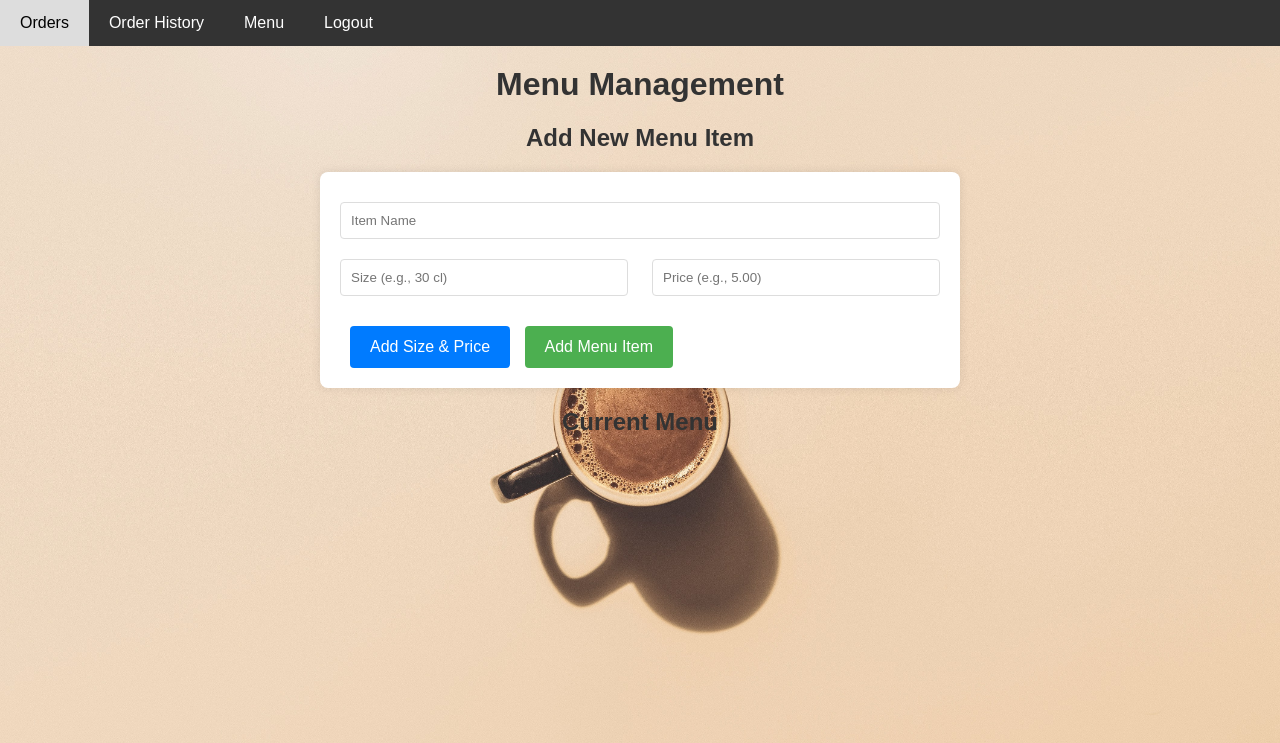
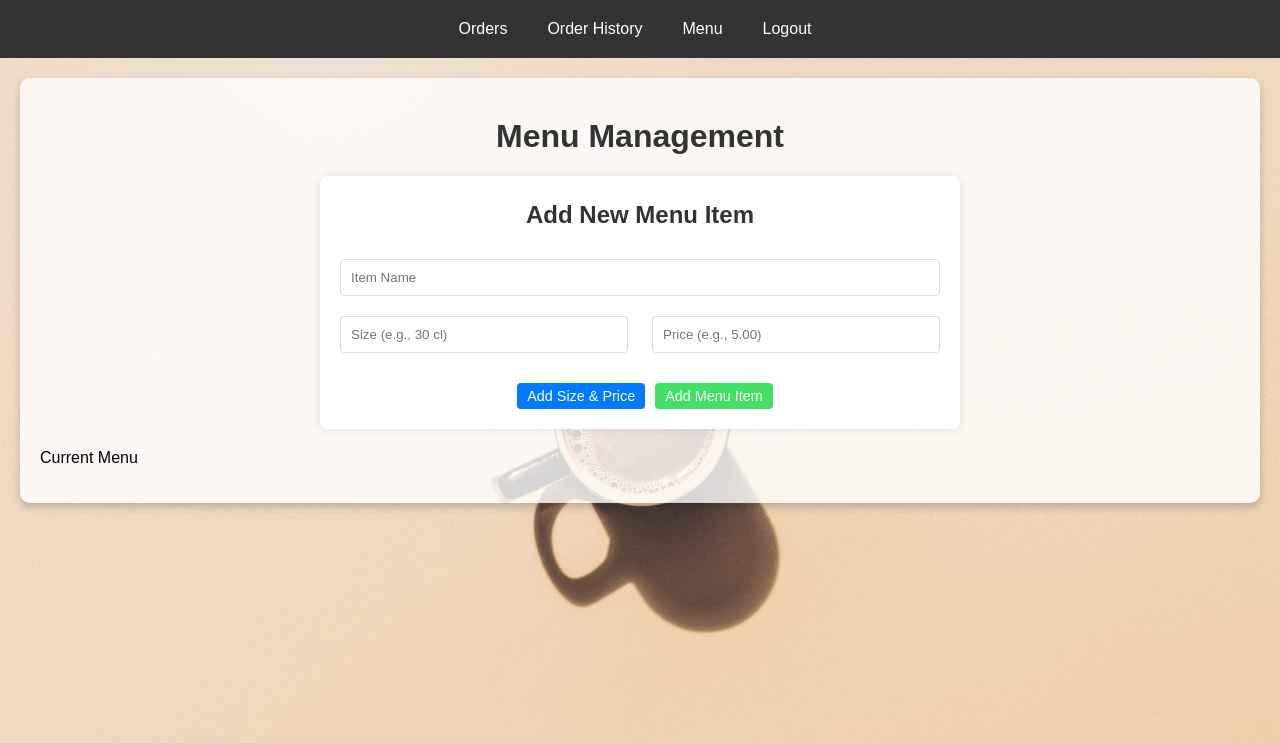
Before and after one commit to mohamed-622/Alx-Portfolio-JavaManager, a Flask app: page /menu in a window 1280 px wide. Shown: the top 743 px of the page. Run offline with Flask 3, Linux system fonts and the light colour scheme; the visitor is signed in with stand-in values (Sample User, id 1); data that the repository does not hold is empty.

Commit message:
menu page styled

```diff
--- a/app/static/css/pages/menu.css
+++ b/app/static/css/pages/menu.css
@@ -8,38 +8,45 @@ body {
     padding: 0;
 }
 
-/* Navbar Styles */
-.navbar {
+/* Navbar Styling */
+.nav-bar {
+    display: flex;
+    justify-content: center;
+    /* Centers the navbar items horizontally */
+    align-items: center;
+    /* Centers the navbar items vertically */
     background-color: #333;
-    overflow: hidden;
+    padding: 10px;
 }
-
-.navbar a {
-    float: left;
-    display: block;
+.nav-bar a {
     color: white;
-    text-align: center;
-    padding: 14px 20px;
     text-decoration: none;
+    padding: 10px 15px;
+    margin-right: 10px;
+    border-radius: 5px;
+    transition: background-color 0.3s;
 }
-
-.navbar a:hover {
-    background-color: #ddd;
-    color: black;
+.nav-bar a:hover {
+    background-color: #575757;
+}
+.content {
+    margin: 20px;
+    padding: 20px;
+    background: rgba(255, 255, 255, 0.8);
+    border-radius: 10px;
+    box-shadow: 0 4px 8px rgba(0, 0, 0, 0.2);
 }
 
 /* Content Area Styles */
-h1,
-h2 {
+h1, h2 {
     color: #333;
     text-align: center;
+    margin-top: 5px;
 }
-
 h1 {
     margin-top: 20px;
     font-size: 2rem;
 }
-
 h2 {
     font-size: 1.5rem;
 }
@@ -64,28 +71,6 @@ form input[type="number"] {
     box-sizing: border-box;
 }
 
-form button {
-    background-color: #4CAF50;
-    color: white;
-    padding: 12px 20px;
-    border: none;
-    border-radius: 4px;
-    cursor: pointer;
-    font-size: 1rem;
-}
-
-form button[type="button"] {
-    background-color: #007BFF;
-}
-
-form button:hover {
-    background-color: #45a049;
-}
-
-form button[type="button"]:hover {
-    background-color: #0056b3;
-}
-
 /* Menu Items List Styles */
 ul {
     list-style-type: none;
@@ -108,8 +93,8 @@ ul li ul {
     margin-left: 20px;
 }
 
+/* Button Styles */
 button {
-    background-color: #f44336;
     color: white;
     padding: 5px 10px;
     border: none;
@@ -117,10 +102,41 @@ button {
     cursor: pointer;
     font-size: 0.9rem;
     margin-left: 10px;
+    transition: background-color 0.3s;
+}
+#add-size-price {
+    background-color: #007BFF;
+}
+#add-size-price:hover {
+    background-color: #0056b3;
+}
+#add-menu-item {
+    background-color: #42e064;
+}
+#add-menu-item:hover {
+    background-color: #45a049;
 }
 
-button:hover {
-    background-color: #e53935;
+.modify-form {
+    background-color: #007BFF;
+}
+.modify-form:hover {
+    background-color: #0056b3;
+}
+
+.delete-form button {
+    background-color: #ff1100;
+}
+.delete-form button:hover {
+    background-color: #d32f2f;
+}
+
+
+/* Specific styles for the delete form */
+.delete-form {
+    display: inline-block;
+    margin: 0;
+    padding: 0;
 }
 
 /* Add Size & Price Section */
@@ -133,26 +149,11 @@ button:hover {
     justify-content: space-between;
 }
 
+#size-price-container-buttons {
+    display: flex;
+    justify-content: center;
+}
+
 #size-price-container input {
     width: 48%;
 }
-
-/* Modify/Delete Button Styles */
-button.modify,
-button.delete {
-    background-color: #007BFF;
-    color: white;
-    font-size: 0.9rem;
-    padding: 5px 10px;
-    border-radius: 4px;
-}
-
-button.modify:hover,
-button.delete:hover {
-    background-color: #0056b3;
-}
-
-/* Hover Effects for Buttons */
-button:hover {
-    background-color: #45a049;
-}
--- a/app/templates/menu.html
+++ b/app/templates/menu.html
@@ -6,15 +6,17 @@
     <script src="{{ url_for('static', filename='js/menu.js') }}"></script>
 </head>
 <body>
-    <div class="navbar">
+    <div class="nav-bar">
         <a href="{{ url_for('orders') }}">Orders</a>
         <a href="{{ url_for('order_history') }}">Order History</a>
         <a href="{{ url_for('menu_management') }}">Menu</a>
         <a href="{{ url_for('logout') }}">Logout</a>
     </div>
+    <div class="content">
+
         <h1>Menu Management</h1>
+            <form method="POST" id="add-menu-item-form">
                 <h2>Add New Menu Item</h2>
-    <form method="POST">
                 <input type="text" name="name" placeholder="Item Name" required>
                 <div id="size-price-container">
                     <div>
@@ -22,11 +24,13 @@
                         <input type="number" step="0.01" name="price[]" placeholder="Price (e.g., 5.00)" required>
                     </div>
                 </div>
+                <div id="size-price-container-buttons">
                 <button type="button" id="add-size-price">Add Size & Price</button>
-        <button type="submit">Add Menu Item</button>
+                <button id="add-menu-item" type="submit">Add Menu Item</button>
+                </div>
             </form>
 
-    <h2>Current Menu</h2>
+        <h>Current Menu</h2>
         <ul>
             {% for item in menu_items %}
                 <li>
@@ -37,15 +41,15 @@
                         {% endfor %}
                     </ul>
                     <!-- Modify Button -->
-            <button onclick="window.location.href='{{ url_for('modify_menu_item', item_id=item.id) }}'">Modify</button>
-
+                    <button class="modify-form" onclick="window.location.href='{{ url_for('modify_menu_item', item_id=item.id) }}'">Modify</button>
                     <!-- Delete Button -->
-            <form method="POST" action="{{ url_for('delete_menu_item', item_id=item.id) }}" style="display:inline;">
+                    <form class="delete-form" method="POST" action="{{ url_for('delete_menu_item', item_id=item.id) }}" style="display:inline;">
                         <button type="submit" onclick="return confirm('Are you sure you want to delete this item?');">Delete</button>
                     </form>
                 </li>
             {% endfor %}
-
+        </ul>
+    </div>
     <script src="{{ url_for('static', filename='js/menu.js') }}"></script>
 </body>
 </html>
```
Lines whose indentation alone changed are shown as unchanged.
